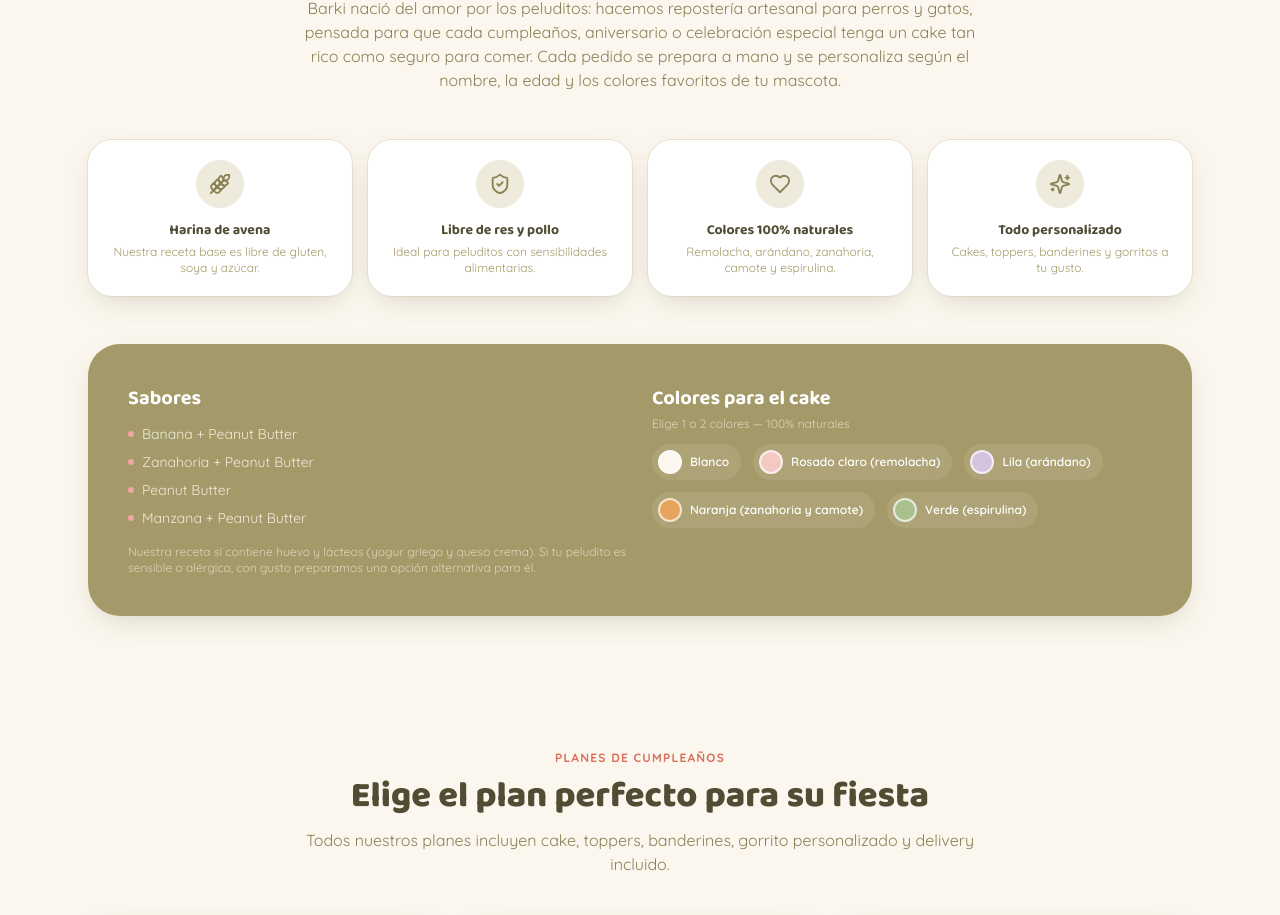
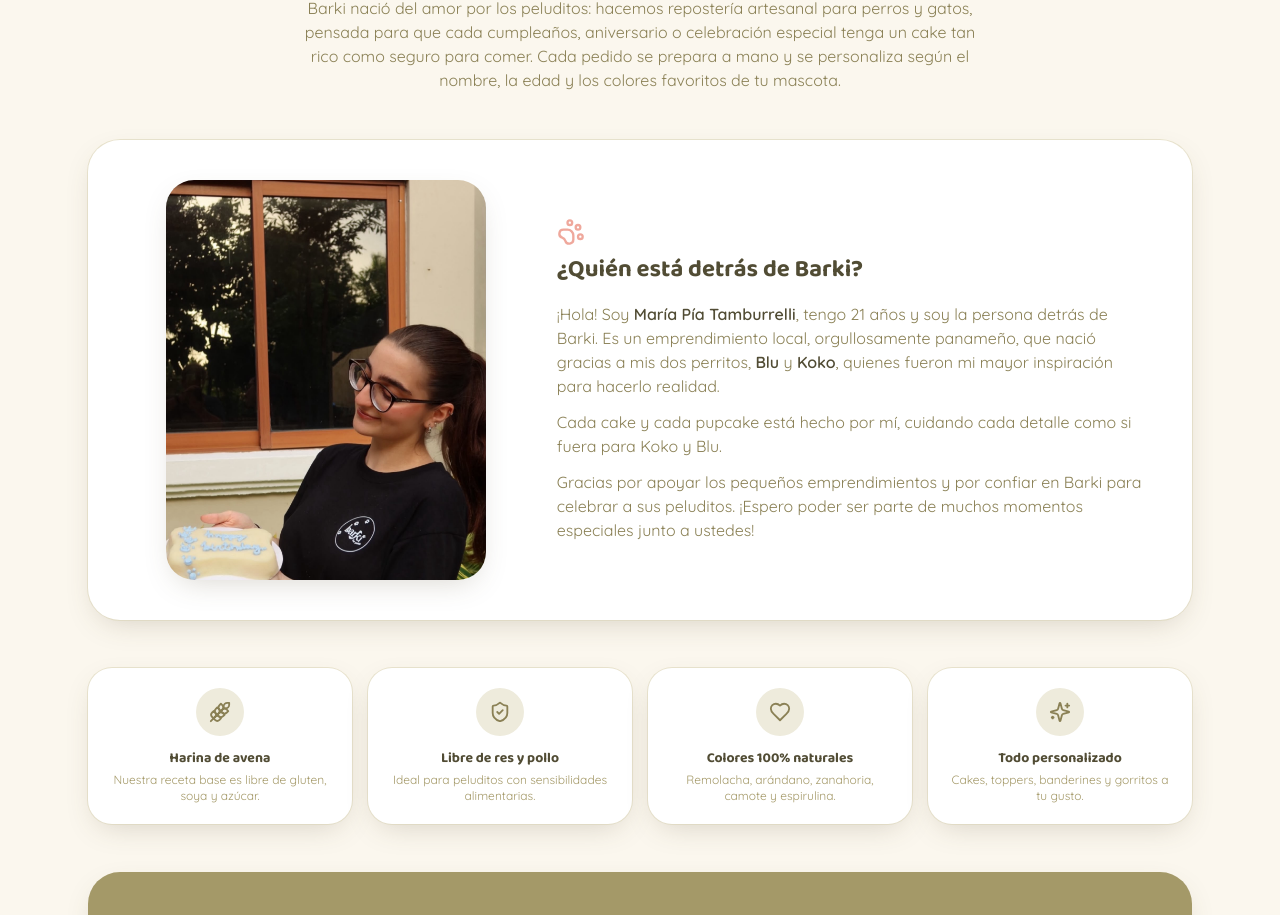
Before and after one commit to alif148x-maker/vitejs-vite-ri3orybq, a React (Vite) app: page / in a window 1280 px wide. Shown: the part 899-1814 px from the top of the page. Built offline with nearby package versions, Linux system fonts and the light colour scheme.

Commit message:
Add founder story to the about section
Introduces María Pía Tamburrelli and the story of Blu and Koko behind
Barki, using her photo alongside the bio.

```diff
--- a/src/components/About.tsx
+++ b/src/components/About.tsx
@@ -1,5 +1,6 @@
-import { Wheat, Heart, ShieldCheck, Sparkles } from "lucide-react";
+import { Wheat, Heart, ShieldCheck, Sparkles, PawPrint } from "lucide-react";
 import { CAKE_COLORS, FLAVORS } from "../data/catalog";
+import founderPhoto from "../assets/hero-founder.jpg";
 
 const FEATURES = [
   {
@@ -37,6 +38,32 @@ export default function About() {
           cada cumpleaños, aniversario o celebración especial tenga un cake tan rico como seguro para comer. Cada
           pedido se prepara a mano y se personaliza según el nombre, la edad y los colores favoritos de tu mascota.
         </p>
+      </div>
+
+      <div className="mt-12 grid items-center gap-8 rounded-[2rem] bg-white p-6 shadow-soft ring-1 ring-olive-200/60 sm:p-10 md:grid-cols-[0.8fr_1.2fr]">
+        <img
+          src={founderPhoto}
+          alt="María Pía Tamburrelli, fundadora de Barki"
+          className="mx-auto aspect-[4/5] w-full max-w-xs rounded-[1.75rem] object-cover shadow-soft"
+        />
+        <div>
+          <PawPrint className="text-blush-300" size={28} />
+          <h3 className="mt-2 font-display text-2xl font-bold text-olive-800">¿Quién está detrás de Barki?</h3>
+          <p className="mt-4 text-olive-600">
+            ¡Hola! Soy <span className="font-semibold text-olive-800">María Pía Tamburrelli</span>, tengo 21 años y soy
+            la persona detrás de Barki. Es un emprendimiento local, orgullosamente panameño, que nació gracias a mis
+            dos perritos, <span className="font-semibold text-olive-800">Blu</span> y{" "}
+            <span className="font-semibold text-olive-800">Koko</span>, quienes fueron mi mayor inspiración para
+            hacerlo realidad.
+          </p>
+          <p className="mt-3 text-olive-600">
+            Cada cake y cada pupcake está hecho por mí, cuidando cada detalle como si fuera para Koko y Blu.
+          </p>
+          <p className="mt-3 text-olive-600">
+            Gracias por apoyar los pequeños emprendimientos y por confiar en Barki para celebrar a sus peluditos.
+            ¡Espero poder ser parte de muchos momentos especiales junto a ustedes!
+          </p>
+        </div>
       </div>
 
       <div className="mt-12 grid grid-cols-2 gap-4 md:grid-cols-4">
```
